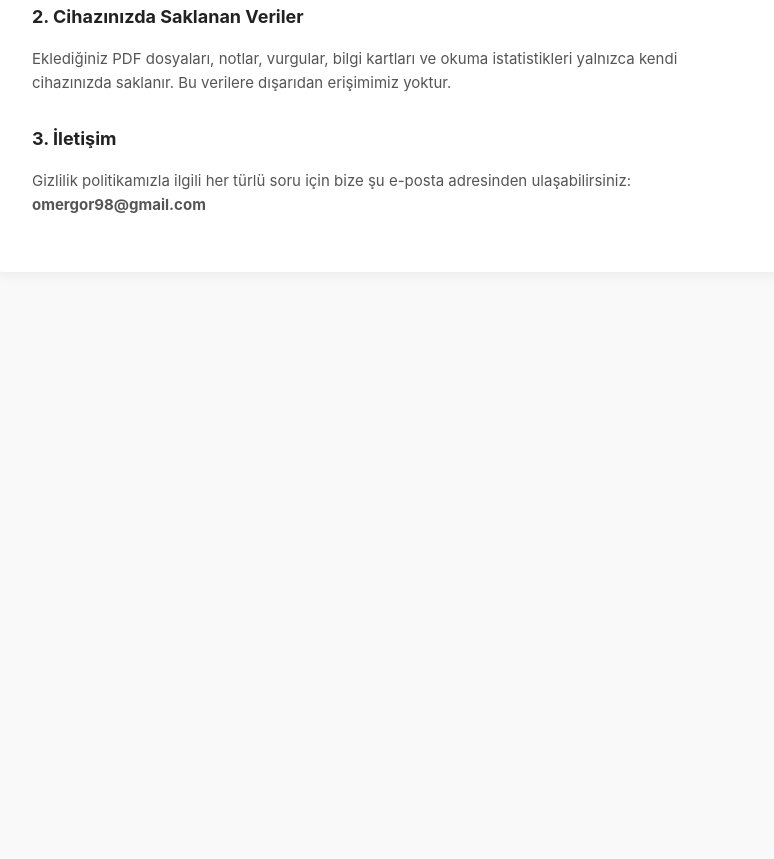
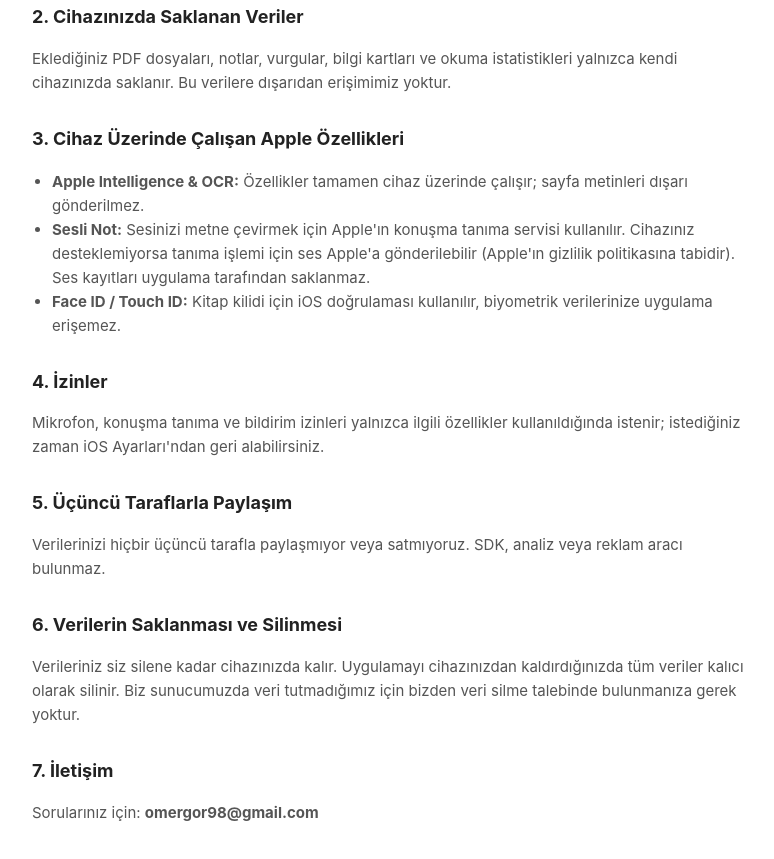
Before and after one commit to omerfbgfb-cyber/gizlilik-politikasi, a plain HTML site: page index.html in a window 1280 px wide. Shown: the part 395-1254 px from the top of the page, without its empty margins (248-1022 px from the left). Before the commit the page ends 800 px from the top, so only its background shows below. Drawn offline with Linux system fonts and the light colour scheme.

Commit message:
Update privacy policy section in index.html

```diff
--- a/index.html
+++ b/index.html
@@ -10,6 +10,7 @@
         h1 { color: #111; font-size: 24px; margin-bottom: 10px; }
         h2 { color: #222; font-size: 18px; margin-top: 30px; }
         p, li { font-size: 15px; color: #555; }
+        ul { padding-left: 20px; }
         .update { font-size: 13px; color: #888; margin-bottom: 30px; }
     </style>
 </head>
@@ -26,8 +27,24 @@
         <h2>2. Cihazınızda Saklanan Veriler</h2>
         <p>Eklediğiniz PDF dosyaları, notlar, vurgular, bilgi kartları ve okuma istatistikleri yalnızca kendi cihazınızda saklanır. Bu verilere dışarıdan erişimimiz yoktur.</p>
 
-        <h2>3. İletişim</h2>
-        <p>Gizlilik politikamızla ilgili her türlü soru için bize şu e-posta adresinden ulaşabilirsiniz: <strong>omergor98@gmail.com</strong></p>
+        <h2>3. Cihaz Üzerinde Çalışan Apple Özellikleri</h2>
+        <ul>
+            <li><strong>Apple Intelligence & OCR:</strong> Özellikler tamamen cihaz üzerinde çalışır; sayfa metinleri dışarı gönderilmez.</li>
+            <li><strong>Sesli Not:</strong> Sesinizi metne çevirmek için Apple'ın konuşma tanıma servisi kullanılır. Cihazınız desteklemiyorsa tanıma işlemi için ses Apple'a gönderilebilir (Apple'ın gizlilik politikasına tabidir). Ses kayıtları uygulama tarafından saklanmaz.</li>
+            <li><strong>Face ID / Touch ID:</strong> Kitap kilidi için iOS doğrulaması kullanılır, biyometrik verilerinize uygulama erişemez.</li>
+        </ul>
+
+        <h2>4. İzinler</h2>
+        <p>Mikrofon, konuşma tanıma ve bildirim izinleri yalnızca ilgili özellikler kullanıldığında istenir; istediğiniz zaman iOS Ayarları'ndan geri alabilirsiniz.</p>
+
+        <h2>5. Üçüncü Taraflarla Paylaşım</h2>
+        <p>Verilerinizi hiçbir üçüncü tarafla paylaşmıyor veya satmıyoruz. SDK, analiz veya reklam aracı bulunmaz.</p>
+
+        <h2>6. Verilerin Saklanması ve Silinmesi</h2>
+        <p>Verileriniz siz silene kadar cihazınızda kalır. Uygulamayı cihazınızdan kaldırdığınızda tüm veriler kalıcı olarak silinir. Biz sunucumuzda veri tutmadığımız için bizden veri silme talebinde bulunmanıza gerek yoktur.</p>
+
+        <h2>7. İletişim</h2>
+        <p>Sorularınız için: <strong>omergor98@gmail.com</strong></p>
     </div>
 </body>
 </html>
```
